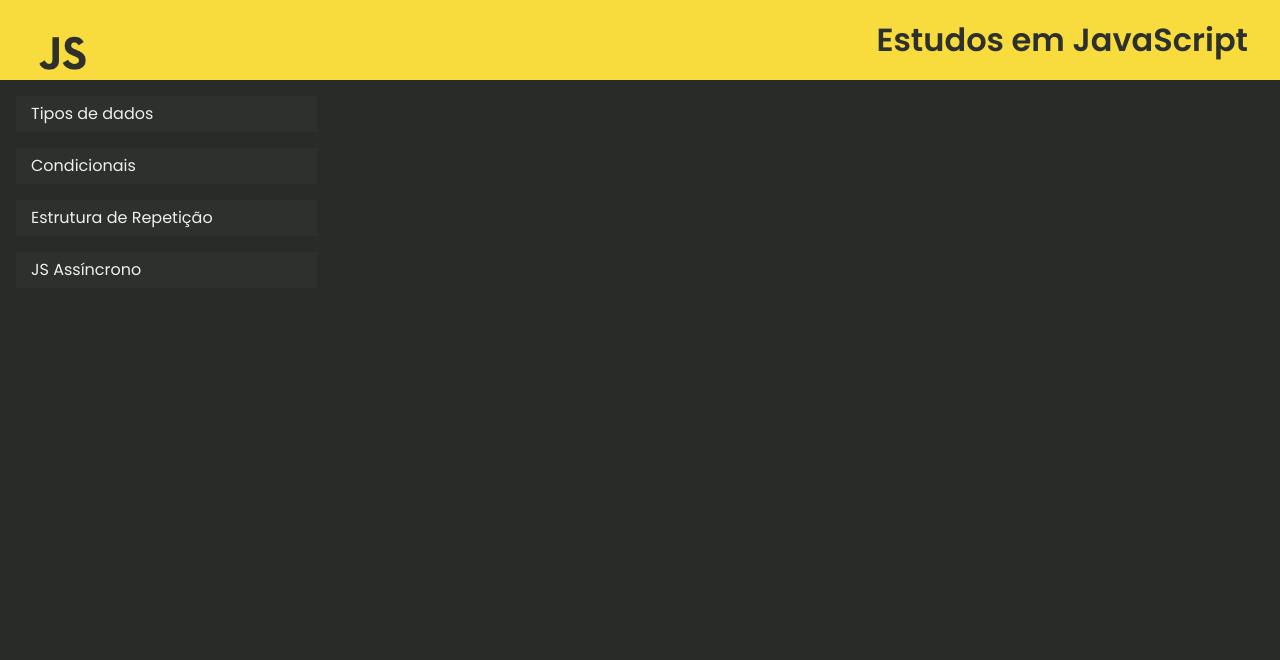
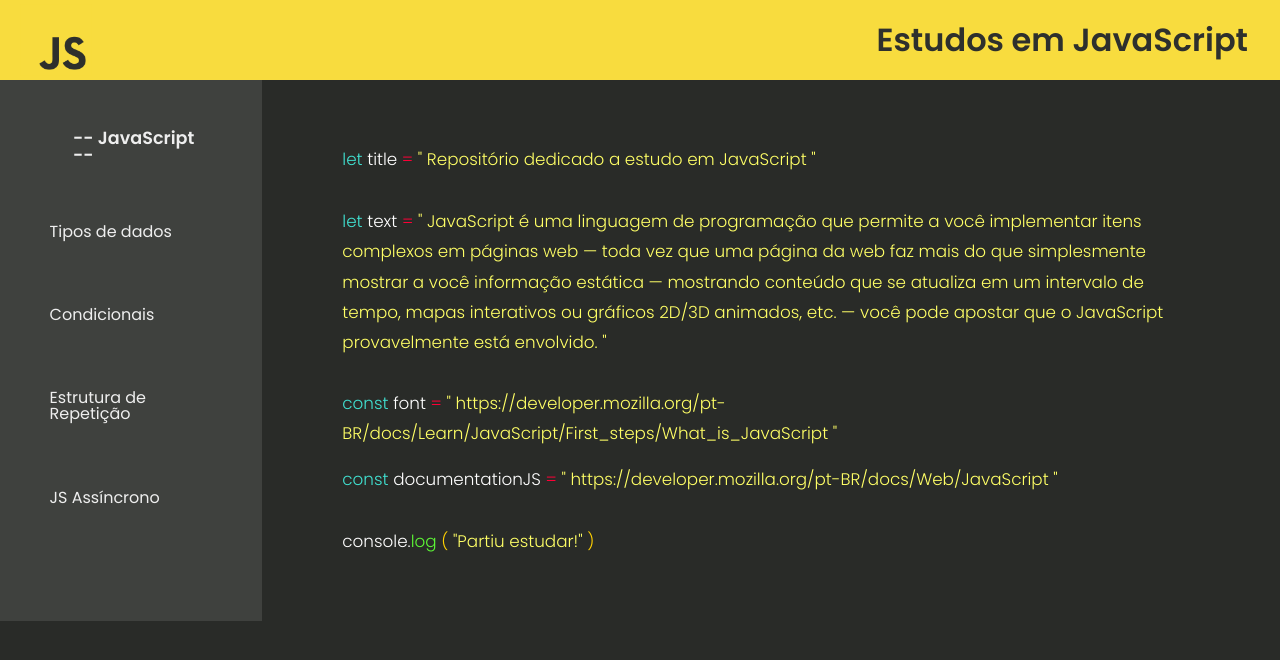
Before and after one commit to Sara-Lirio/JavaScript__, a plain HTML site: page index.html in a window 1280 px wide. Drawn offline with Linux system fonts and the light colour scheme.

Commit message:
Conteúdo principal index.html

```diff
--- a/index.html
+++ b/index.html
@@ -15,9 +15,12 @@
         <h1>Estudos em JavaScript</h1>
     </header>
     <main>
+        <section class="menu">
+            <h2>-- JavaScript -- </h2><br>
             <nav class="vertical">
                 <ul>
-                <li><a href="#">Tipos de dados</a>
+                    <li><a href="#">Tipos de dados</a><br>
+
                         <ul>
                             <li><a href="#">String</a></li>
                             <li>
@@ -32,7 +35,7 @@
                             </li>
                         </ul>
                     </li>
-                <li><a href="#">Condicionais</a>
+                    <li><a href="#">Condicionais</a><br>
                         <ul>
                             <li><a href="#">If / Else</a></li>
                             <li>
@@ -43,7 +46,7 @@
                             </li>
                         </ul>
                     </li>
-                <li><a href="#">Estrutura de Repetição</a>
+                    <li><a href="#">Estrutura de Repetição</a><br>
                         <ul>
                             <li><a href="#">For</a></li>
                             <li>
@@ -61,7 +64,37 @@
                     </li>
                 </ul>
             </nav>
+        </section>
+        <section class="main-text">
+            <p><span class="const">let</span><span class="name"> title</span> <span class="equal">=</span>
+                <span class="string"> " Repositório dedicado a estudo em JavaScript "</span>
+            </p><br><br>
 
+            <p><span class="const">let</span><span class="name"> text</span> <span class="equal">=</span>
+                <span class="string"> " JavaScript é uma linguagem de programação que permite a você
+                    implementar itens complexos em páginas web — toda vez que uma página da web
+                    faz mais do que simplesmente mostrar a você informação estática — mostrando
+                    conteúdo que se atualiza em um intervalo de tempo, mapas interativos ou gráficos
+                    2D/3D animados, etc. — você pode apostar que o JavaScript provavelmente está envolvido.
+                    "</span><br><br>
+
+
+            <p><span class="const">const</span><span class="name"> font</span> <span class="equal">=</span>
+                <span class="string"> "
+                    https://developer.mozilla.org/pt-BR/docs/Learn/JavaScript/First_steps/What_is_JavaScript "</span>
+            </p><br>
+
+            <p><span class="const">const</span><span class="name"> documentationJS</span> <span class="equal">=</span>
+                <span class="string">" https://developer.mozilla.org/pt-BR/docs/Web/JavaScript "
+</span>
+            </p><br><br>
+
+            <p><span class="name">console.</span><span class="log">log</span>
+                <span class="par">(</span>
+                <span class="string">"Partiu estudar!"</span>
+                <span class="par">)</span></p>
+
+        </section>
 </body>
 
 </html>
--- a/src/css/index.css
+++ b/src/css/index.css
@@ -3,6 +3,10 @@
 * {
     margin: 0;
     padding: 0;
+}
+
+main {
+  display: flex;
 }
 
 body {
@@ -28,11 +32,25 @@
     margin-right: 1em;
 }
 
+h2 {
+  color:#eee;
+  font-family: 'Poppins', sans-serif;
+  font-size: 1.1em;
+  align-items: center;
+  padding: 1em 2.7em;
+}
+
+.menu {
+  background-color: #3f413e;
+  width: 20%;
+  padding: 2em .5em 2em 1.6em;
+}
+
 
 /*VERTICAL MENU*/
 nav.vertical{
     position:relative;
-    width:26%;
+
   }
 
   /* ALL UL */
@@ -50,15 +68,18 @@
     color:#eee;
     font-family: 'Poppins', sans-serif;
     text-decoration:none;
-    padding:10px 15px;
-    background: #2e302d;
+    padding:1.6em 1.5em;
+    background: #3f413e;
     transition:0.2s;
-    margin: 1em;
+
+
   }
   /* ALL A HOVER */
   nav.vertical li:hover > a{
     background:#F8DC3E;
-    color: #2e302d;
+    color: #3f413e;
+    border-radius:.5em ;
+
   }
 
   /* INNER UL HIDE */
@@ -81,3 +102,39 @@
   }
 
 body{font:16px/1 sans-serif}
+
+.main-text {
+ width: 75%;
+ padding: 4em 5em;
+}
+
+p{
+  font-family: 'Poppins', sans-serif;
+  font-size: 1.05em;
+  font-weight: 300;
+  line-height: 1.8;
+}
+
+.const {
+  color: turquoise;
+}
+
+.name {
+  color: white;
+}
+
+.equal {
+  color: rgb(255, 0, 55)
+}
+
+.string {
+  color: rgb(255, 255, 102)
+}
+
+.log{
+  color: rgb(93, 248, 54)
+}
+
+.par {
+  color: rgb(255, 208, 1)
+}
```
Lines whose indentation alone changed are shown as unchanged.
